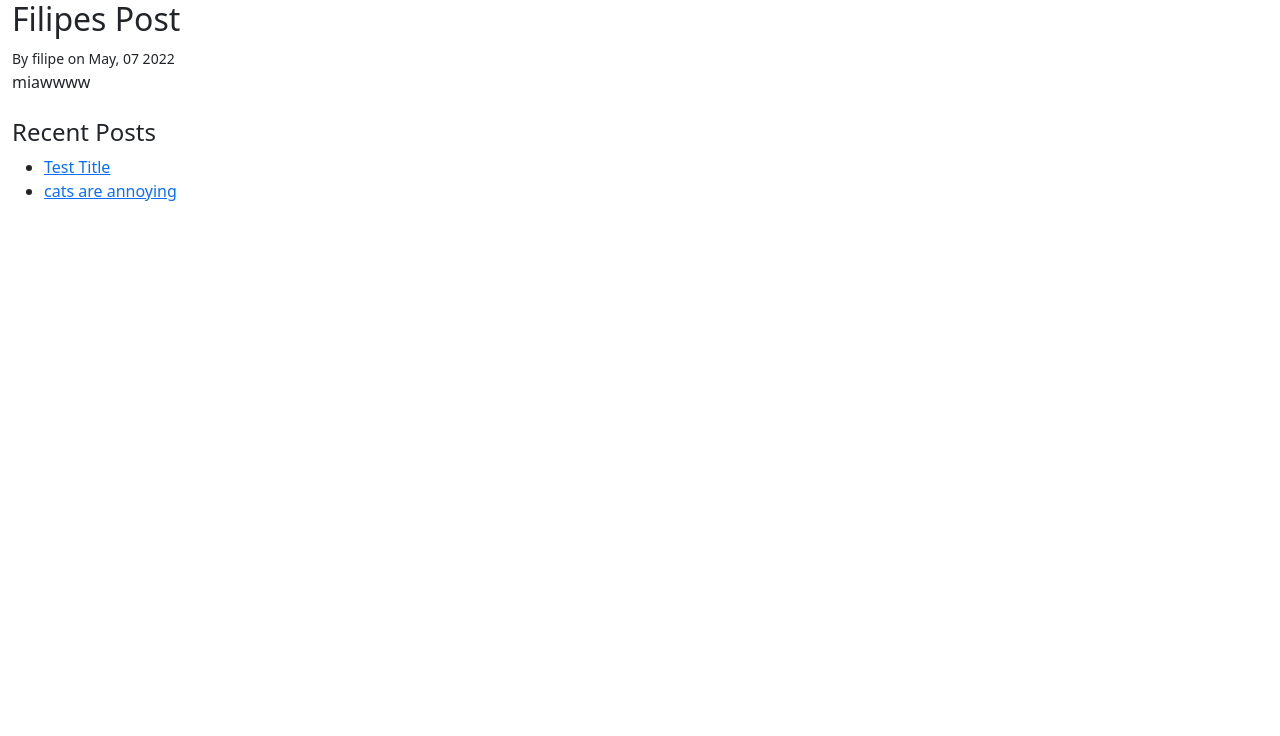
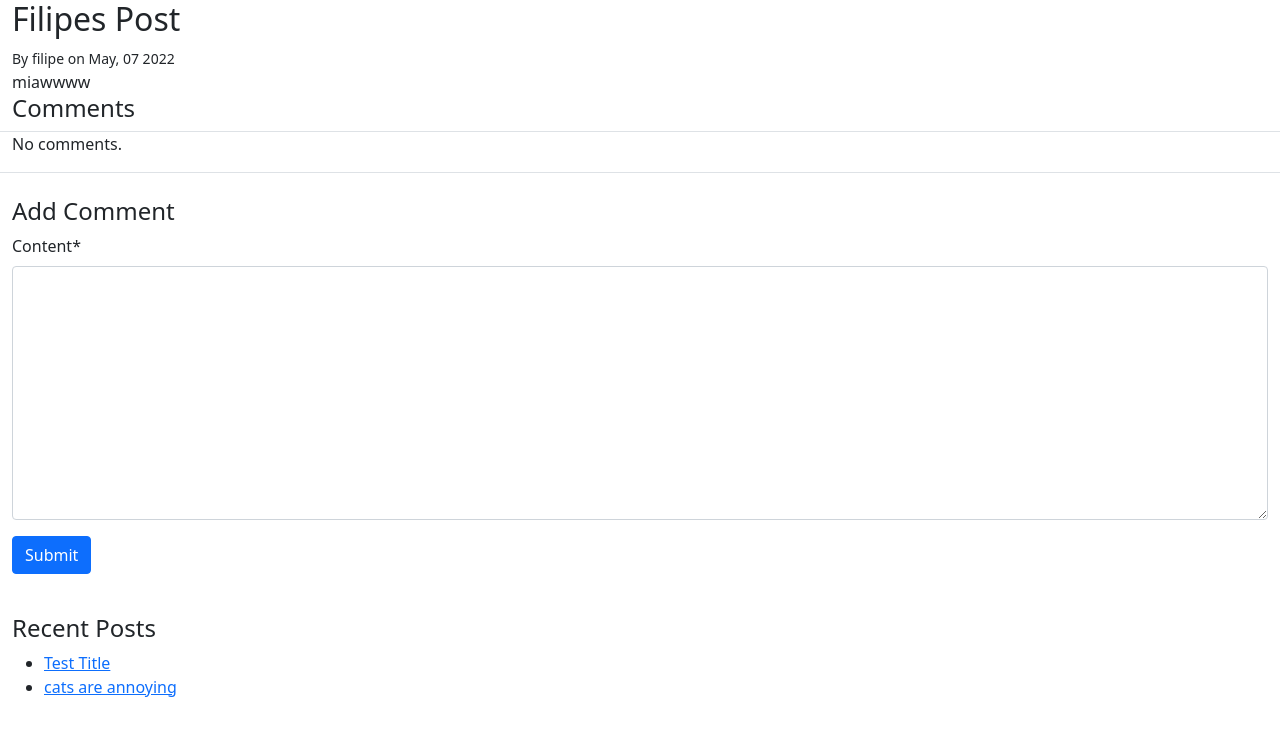
Before and after one commit to Licceeee/blanco-codio, a Django app: a page that uses templates/blog/post-detail.html in a window 1280 px wide. Shown: the top 736 px of the page. Run offline with Django 3.2, Linux system fonts and the light colour scheme; a user stored in the database is signed in; data comes from the database, SQL or seed files in the repository; both versions use the stored data as it was after the commit; parts of the project's set-up code (start-up, migrations or seed data) failed here and were passed over; some libraries are stand-ins or nearby versions.

Commit message:
Finish crispy forms

```diff
--- a/blango/settings.py
+++ b/blango/settings.py
@@ -45,6 +45,8 @@ INSTALLED_APPS = [
     'django.contrib.messages',
     'django.contrib.staticfiles',
     'blog.apps.BlogConfig',
+    'crispy_forms',
+    'crispy_bootstrap5',
 ]
 
 MIDDLEWARE = [
@@ -121,6 +123,8 @@ USE_L10N = True
 
 USE_TZ = True
 
+CRISPY_ALLOWED_TEMPLATE_PACKS = 'bootstrap5'
+CRISPY_TEMPLATE_PACK = 'bootstrap5'
 
 # Static files (CSS, JavaScript, Images)
 # https://docs.djangoproject.com/en/3.2/howto/static-files/
--- /dev/null
+++ b/blog/forms.py
@@ -0,0 +1,16 @@
+from django import forms
+from crispy_forms.layout import Submit
+from crispy_forms.helper import FormHelper
+
+from blog.models import Comment
+
+
+class CommentForm(forms.ModelForm):
+    class Meta:
+        model = Comment
+        fields = ["content"]
+
+    def __init__(self, *args, **kwargs):
+        super(CommentForm, self).__init__(*args, **kwargs)
+        self.helper = FormHelper()
+        self.helper.add_input(Submit('submit', 'Submit'))
--- a/blog/models.py
+++ b/blog/models.py
@@ -5,21 +5,21 @@ from django.contrib.contenttypes.models import ContentType
 from django.contrib.contenttypes.fields import GenericRelation
 
 
+class Comment(models.Model):
+    created_at = models.DateTimeField(auto_now_add=True)
+    modified_at = models.DateTimeField(auto_now=True)
+    creator = models.ForeignKey(settings.AUTH_USER_MODEL, on_delete=models.CASCADE)
+    content = models.TextField()
+    content_type = models.ForeignKey(ContentType, on_delete=models.CASCADE)
+    object_id = models.PositiveIntegerField()
+    content_object = GenericForeignKey("content_type", "object_id")
+
+
 class Tag(models.Model):
     value = models.TextField(max_length=100)
 
     def __str__(self):
         return self.value
-
-
-class Comment(models.Model):
-    creator = models.ForeignKey(settings.AUTH_USER_MODEL, on_delete=models.CASCADE)
-    content = models.TextField()
-    content_type = models.ForeignKey(ContentType, on_delete=models.CASCADE)
-    object_id = models.PositiveIntegerField()
-    content_object = GenericForeignKey("content_type", "object_id")
-    created_at = models.DateTimeField(auto_now_add=True)
-    modified_at = models.DateTimeField(auto_now=True)
 
 
 class Post(models.Model):
--- a/blog/views.py
+++ b/blog/views.py
@@ -1,6 +1,7 @@
 from django.shortcuts import render
 from django.utils import timezone
-from django.shortcuts import render, get_object_or_404
+from django.shortcuts import render, get_object_or_404, redirect
+from blog.forms import CommentForm
 
 from blog.models import Post
 
@@ -12,4 +13,18 @@ def index(request):
 
 def post_detail(request, slug):
     post = get_object_or_404(Post, slug=slug)
-    return render(request, "blog/post-detail.html", {"post": post})
+    if request.user.is_active:
+        if request.method == "POST":
+            comment_form = CommentForm(request.POST)
+
+            if comment_form.is_valid():
+                comment = comment_form.save(commit=False)
+                comment.content_object = post
+                comment.creator = request.user
+                comment.save()
+                return redirect(request.path_info)
+        else:
+            comment_form = CommentForm()
+    else:
+        comment_form = None
+    return render(request, "blog/post-detail.html", {"post": post, "comment_form": comment_form})
--- /dev/null
+++ b/templates/blog/post-comments.html
@@ -0,0 +1,35 @@
+{% load blog_extras crispy_forms_tags %}
+
+<h4>Comments</h4>
+
+{% for comment in post.comments.all %}
+    {% row "border-top pt-2" %}
+        {% col %}
+            <h5>Posted by {{ comment.creator }} at {{ comment.created_at|date:"M, d Y h:i" }}</h5>
+        {% endcol %}
+    {% endrow %}
+
+    {% row "border-bottom" %}
+        {% col %}
+            <p>{{ comment.content }}</p>
+        {% endcol %}
+    {% endrow %}
+
+{% empty %}
+    {% row "border-top border-bottom" %}
+        {% col %}
+            <p>No comments.</p>
+        {% endcol %}
+    {% endrow %}
+{% endfor %}
+
+{% if request.user.is_active %}
+
+{% row "mt-4" %}
+    {% col %}
+        <h4>Add Comment</h4>
+          {%  crispy comment_form %}
+    {% endcol %}
+{% endrow %}
+
+{% endif %}
--- a/templates/blog/post-detail.html
+++ b/templates/blog/post-detail.html
@@ -18,6 +18,7 @@
         {% endcol %}
     {% endrow %}
 
+    {% include "blog/post-comments.html" %}
     <br>
     {% row %}
         {% col %}
```
Also changed, not shown: blog/migrations/0001_initial.py, blog/migrations/0002_remove_comment_created_at.py (added), blog/migrations/0003_comment_created_at.py (added), db.sqlite3.
